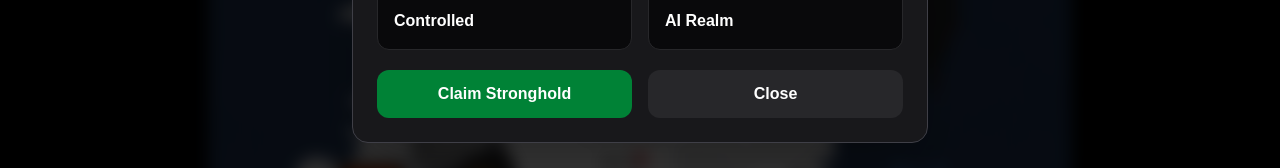
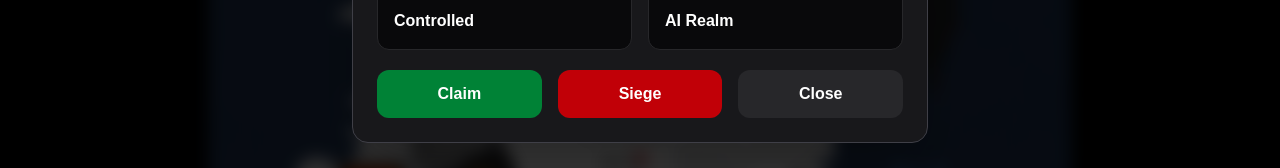
Before and after one commit to timothyrider11/Game-of-kings, a Next.js app in the folder game-of-kings-app/: page /map in a window 1280 px wide. Both pictures are taken after a click on the button "Winterfell". Shown: the part 617-785 px from the top of the page. Built offline with nearby package versions, Linux system fonts and the light colour scheme.

Commit message:
Phase 11 war and siege system

```diff
--- a/game-of-kings-app/src/app/map/page.js
+++ b/game-of-kings-app/src/app/map/page.js
@@ -104,6 +104,10 @@ export default function MapPage() {
 
   const [rulerName, setRulerName] = useState("Lord Timothy");
 
+  const [warLog, setWarLog] = useState([]);
+
+  /* CLAIM CASTLE */
+
   const claimCastle = () => {
 
     const updated = locations.map((location) => {
@@ -129,6 +133,55 @@ export default function MapPage() {
       ruler: rulerName,
       status: "Claimed",
     });
+
+    setWarLog((prev) => [
+      `${houseName} peacefully claimed ${selectedLocation.name}.`,
+      ...prev,
+    ]);
+  };
+
+  /* ATTACK CASTLE */
+
+  const attackCastle = () => {
+
+    const playerPower = Math.floor(Math.random() * 18000) + 5000;
+
+    const defenderPower = selectedLocation.troops;
+
+    const victory = playerPower >= defenderPower;
+
+    const updated = locations.map((location) => {
+
+      if (location.name === selectedLocation.name) {
+
+        return {
+          ...location,
+          owner: victory ? houseName : location.owner,
+          ruler: victory ? rulerName : location.ruler,
+          status: victory ? "Conquered" : location.status,
+          troops: victory
+            ? Math.max(3000, playerPower - 2000)
+            : location.troops,
+        };
+      }
+
+      return location;
+    });
+
+    setLocations(updated);
+
+    const updatedLocation = updated.find(
+      (location) => location.name === selectedLocation.name
+    );
+
+    setSelectedLocation(updatedLocation);
+
+    setWarLog((prev) => [
+      victory
+        ? `${houseName} conquered ${selectedLocation.name} with ${playerPower.toLocaleString()} troops.`
+        : `${houseName} failed to conquer ${selectedLocation.name}.`,
+      ...prev,
+    ]);
   };
 
   /* REALM STATS */
@@ -255,7 +308,6 @@ export default function MapPage() {
             }}
           >
 
-            {/* MARKER */}
             <div
               className={`
                 w-4 h-4 rounded-full border border-white shadow-lg animate-pulse
@@ -263,9 +315,6 @@ export default function MapPage() {
                 ${
                   location.status === "Capital"
                     ? "bg-yellow-400 shadow-yellow-400/90"
-
-                    : location.status === "Claimable"
-                    ? "bg-purple-500 shadow-purple-500/90"
 
                     : location.owner === houseName
                     ? "bg-green-400 shadow-green-400/90"
@@ -275,7 +324,6 @@ export default function MapPage() {
               `}
             />
 
-            {/* LABEL */}
             <div className="absolute left-6 top-[-2px] whitespace-nowrap bg-black/90 border border-zinc-700 px-3 py-1 rounded-lg text-sm opacity-0 group-hover:opacity-100 transition">
 
               {location.name}
@@ -287,20 +335,50 @@ export default function MapPage() {
 
       </div>
 
+      {/* WAR LOG */}
+      <div className="max-w-5xl mx-auto px-6 pb-16">
+
+        <div className="bg-zinc-900 border border-zinc-800 rounded-2xl p-6">
+
+          <h2 className="text-2xl font-black mb-4">
+            Realm War Chronicle
+          </h2>
+
+          <div className="space-y-3 max-h-64 overflow-y-auto">
+
+            {warLog.length === 0 && (
+              <p className="text-zinc-500">
+                No wars fought yet.
+              </p>
+            )}
+
+            {warLog.map((entry, index) => (
+              <div
+                key={index}
+                className="border border-zinc-800 bg-black/50 rounded-xl p-3 text-zinc-300"
+              >
+                {entry}
+              </div>
+            ))}
+
+          </div>
+
+        </div>
+
+      </div>
+
       {/* POPUP */}
       {selectedLocation && (
         <div className="fixed inset-0 bg-black/80 backdrop-blur-sm flex items-center justify-center z-50 p-4">
 
           <div className="bg-zinc-900 border border-zinc-700 rounded-2xl overflow-hidden max-w-xl w-full shadow-2xl">
 
-            {/* IMAGE */}
             <img
               src={selectedLocation.image}
               alt={selectedLocation.name}
               className="w-full h-72 object-cover"
             />
 
-            {/* CONTENT */}
             <div className="p-6 space-y-5">
 
               <div>
@@ -373,14 +451,23 @@ export default function MapPage() {
               </div>
 
               {/* ACTIONS */}
-              <div className="grid grid-cols-2 gap-4">
+              <div className="grid grid-cols-3 gap-4">
 
                 {selectedLocation.owner !== houseName && (
                   <button
                     onClick={claimCastle}
                     className="bg-green-700 hover:bg-green-800 transition py-3 rounded-xl font-bold"
                   >
-                    Claim Stronghold
+                    Claim
+                  </button>
+                )}
+
+                {selectedLocation.owner !== houseName && (
+                  <button
+                    onClick={attackCastle}
+                    className="bg-red-700 hover:bg-red-800 transition py-3 rounded-xl font-bold"
+                  >
+                    Siege
                   </button>
                 )}
 
```
